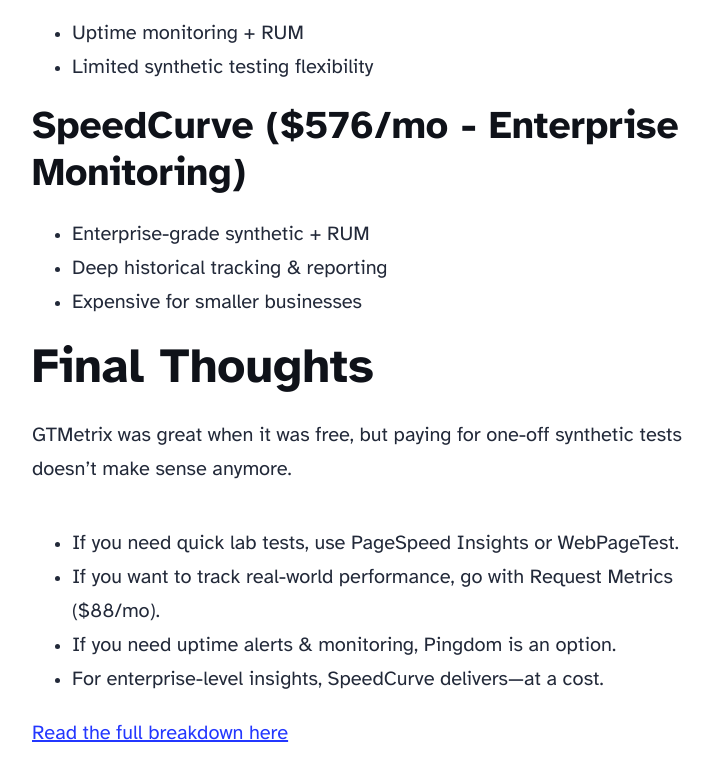
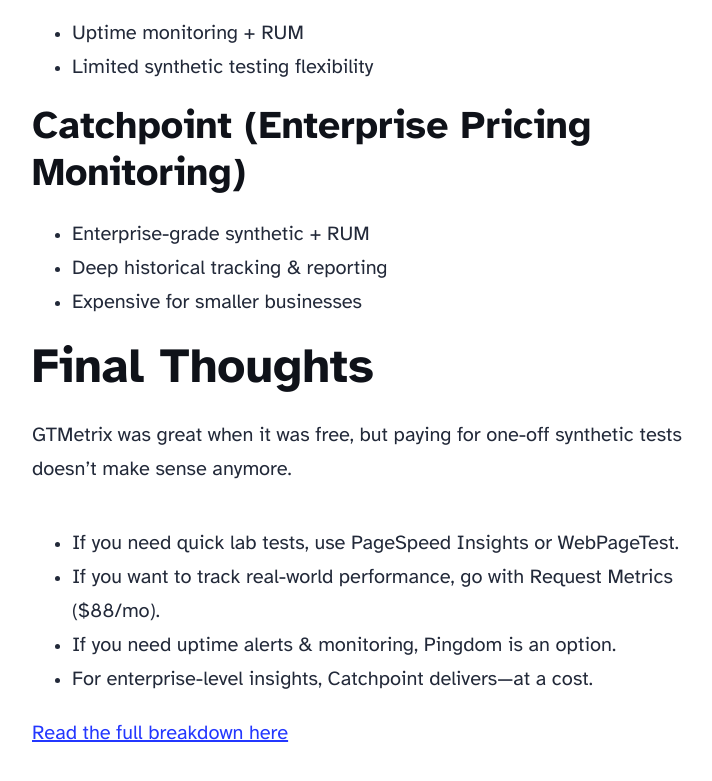
Before and after one commit to toddhgardner/toddhgardner.github.io, an Astro site: page /blog/gtmetrix-alternatives in a window 1280 px wide. Shown: the part 3445-4226 px from the top of the page, without its empty margins (248-960 px from the left). Built offline with nearby package versions, Linux system fonts and the light colour scheme; Astro itself is replaced by a stand-in of ours; some packages are replaced by stand-ins of ours.

Commit message:
replace speedcurve

```diff
--- a/src/content/blog/gtmetrix-alternatives.md
+++ b/src/content/blog/gtmetrix-alternatives.md
@@ -58,7 +58,7 @@
 - Uptime monitoring + RUM
 - Limited synthetic testing flexibility
 
-### SpeedCurve ($576/mo - Enterprise Monitoring)
+### Catchpoint (Enterprise Pricing Monitoring)
 - Enterprise-grade synthetic + RUM
 - Deep historical tracking & reporting
 - Expensive for smaller businesses
@@ -70,6 +70,6 @@
 - If you need quick lab tests, use PageSpeed Insights or WebPageTest.
 - If you want to track real-world performance, go with Request Metrics ($88/mo).
 - If you need uptime alerts & monitoring, Pingdom is an option.
-- For enterprise-level insights, SpeedCurve delivers—at a cost.
+- For enterprise-level insights, Catchpoint delivers—at a cost.
 
 [Read the full breakdown here](https://requestmetrics.com/web-performance/gtmetrix-alternatives/)
```
